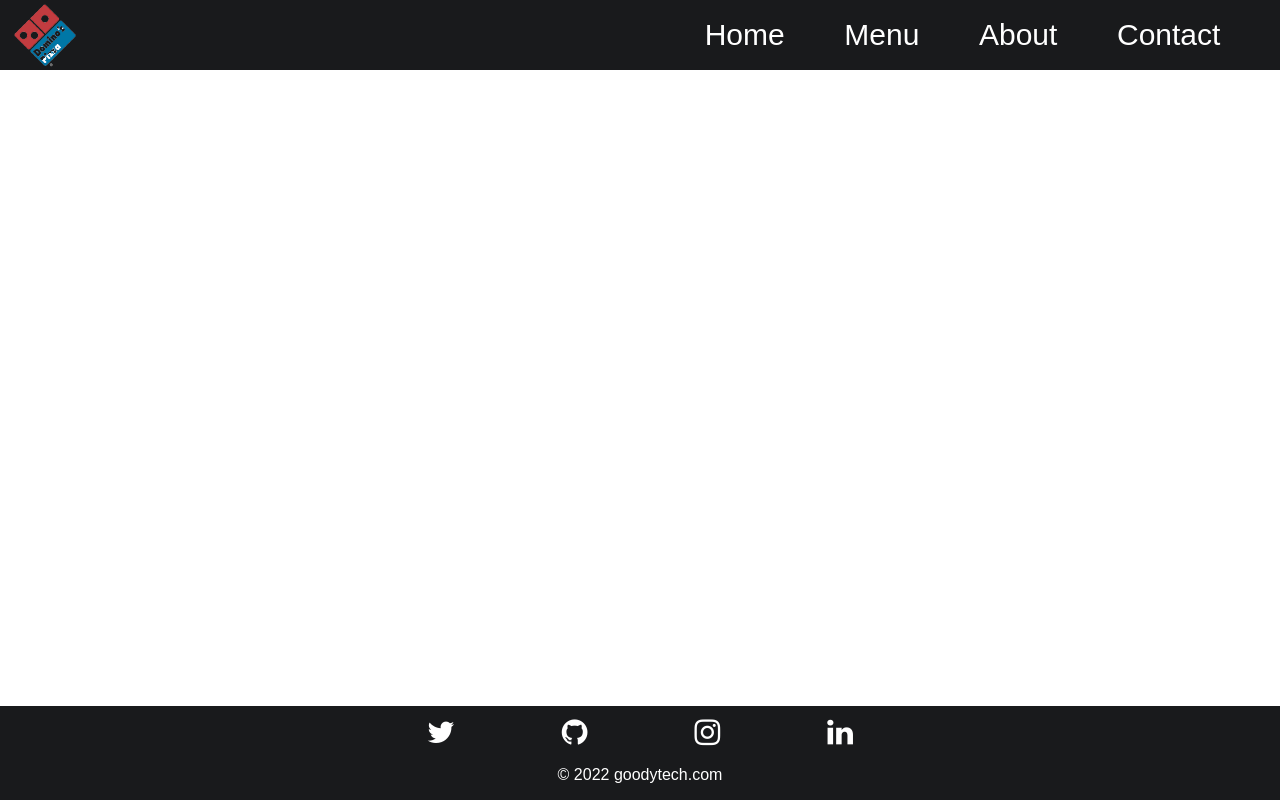
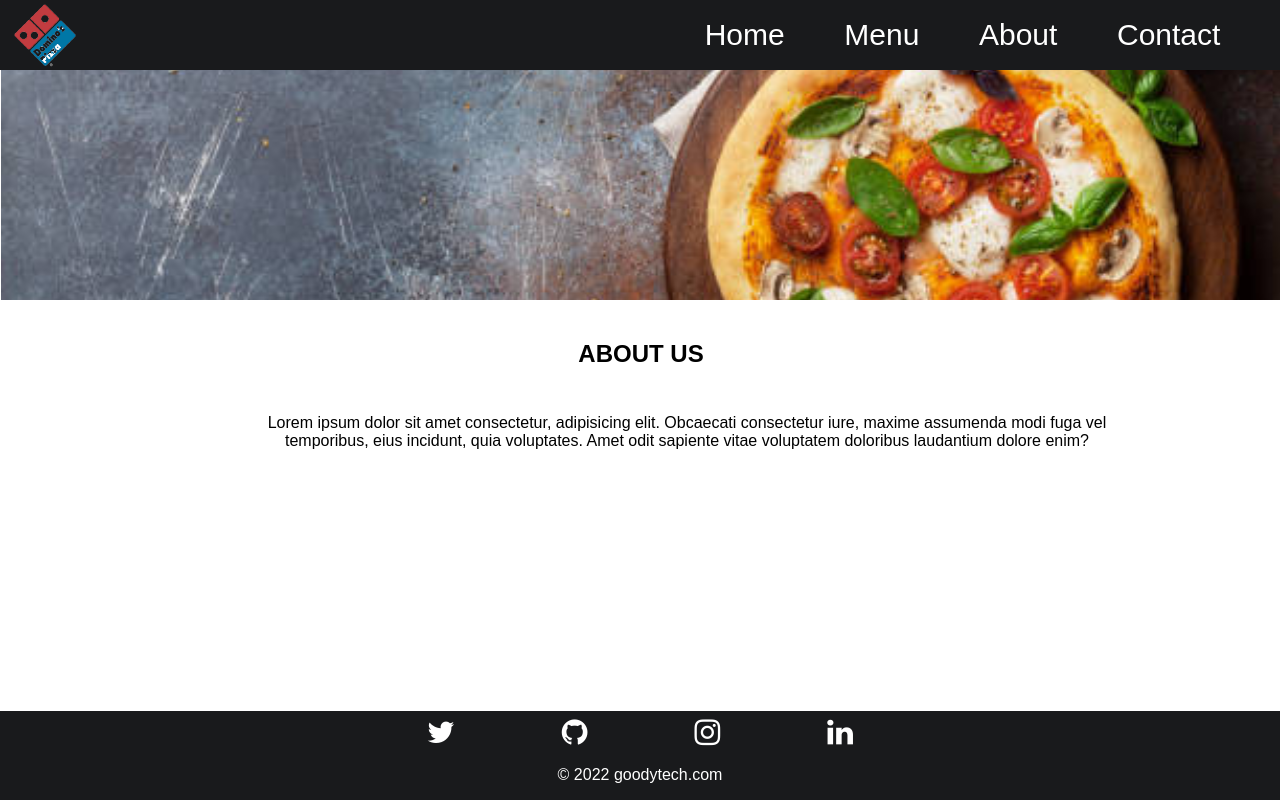
Before and after one commit to goodylove/Pizza, a React (Create React App) app: page /About in a window 1280 px wide. Built offline with nearby package versions, Linux system fonts and the light colour scheme.

Commit message:
add contact page

```diff
--- a/src/App.js
+++ b/src/App.js
@@ -1,9 +1,10 @@
 import "./App.css";
+import { BrowserRouter as Router, Routes, Route } from "react-router-dom";
 import NavBar from "./Components/NavBar";
-import { BrowserRouter as Router, Routes, Route } from "react-router-dom";
 import Home from "./pages/Home";
+import Menu from "./pages/Menu";
+import About from "./pages/About";
 import Footer from "./Components/Footer";
-import Menu from "./pages/Menu";
 
 function App() {
   return (
@@ -11,8 +12,9 @@ function App() {
       <Router>
         <NavBar />
         <Routes>
-          <Route path="/Home" element={<Home />} />
+          <Route path="/" exact element={<Home />} />
           <Route path="/Menu" element={<Menu />} />
+          <Route path="/About" element={<About />} />
         </Routes>
         <Footer />
       </Router>
--- a/src/Components/MenuList.jsx
+++ b/src/Components/MenuList.jsx
@@ -1,17 +1,8 @@
 import React from "react";
-// import { MenuItems } from "../Helper/MenuItems";
 
 function MenuList({ image, price, name }) {
   return (
-    <div
-      className="menu-item"
-      // style={{
-      //   backgroundImage: `url(${image})`,
-      //   backgroundPosition: "center",
-      //   backgroundSize: "contain",
-      //   backgroundRepeat: "no-repeat",
-      // }}
-    >
+    <div className="menu-item">
       <div>
         <img src={image} alt="imgae" />
       </div>
--- /dev/null
+++ b/src/Style/About.css
@@ -0,0 +1,32 @@
+.about{
+        width: 100%;
+        height: 100%;
+        display: flex;
+        justify-content: center;
+        align-items: center;
+        flex-direction: column;
+        /* margin-bottom:20px; */
+        padding: 0px 1px;
+
+}
+
+.about-us{
+    display: flex;
+    justify-content: center;
+    align-items: center;
+    padding: 10px;
+    margin: 10px;
+    flex-direction: column;
+    height: inherit;
+}
+
+
+.about-us  p {
+    display: flex;
+    justify-content: center;
+    align-items: center;
+    width: 70%;
+    text-align:center;
+    padding: 10px 4px;
+    transform: translateX(46px);
+}
--- a/src/Style/Footer.css
+++ b/src/Style/Footer.css
@@ -18,7 +18,7 @@
     justify-content: space-evenly;
     align-items: center;
     cursor: pointer;
-    padding-top: 10px;
+    padding-top: 5px;
 
 }
 .socialMedia span{
--- a/src/Style/Menu.css
+++ b/src/Style/Menu.css
@@ -1,36 +1,77 @@
-.menu{
+.menu {
   width: 100%;
-    height: auto;
+  height: 100%;
   display: flex;
   justify-content: center;
   align-items: center;
   flex-direction: column;
+  margin: 40px 0;
+  padding: 30px 0;
 }
-.MenuList{
-    height: 90vh;
-    width: 70%;
+.MenuList {
+  height: auto;
+  width: 86%;
   display: grid;
   grid-template-columns: 1fr 1fr 1fr;
   place-items: center;
+  margin: 0;
 }
-.menu-item{
+.menu-item {
   display: flex;
-    justify-content: start;
+  justify-content: flex-start;
   align-items: center;
   flex-direction: column;
   width: 150px;
   height: 150px;
   border-radius: 6px;
-    background-color:#fff;
-    box-shadow: 2px 2px 2px gray ;
+  background-color: #fff;
+  box-shadow: 2px 2px 2px gray;
+  margin: 20px;
+  text-align: start;
+  font-size: 1.1rem;
+  font-weight: 600;
+  margin: 20px 0;
+}
+.menuTitle{
+   font-size: 29px;
+   font-weight: 500;
+   margin: 20px 0;
+
+}
+img {
+  width: 150px;
+  height: 100px;
+  border-radius: 7px;
+}
+@media screen and (max-width: 550px) {
+  .MenuList {
+    display: grid;
+    grid-template-columns: auto auto;
+  }
+}
+@media screen and (max-width: 400px) {
+  .MenuList {
+    display: grid;
+    grid-template-columns: auto;
+  }
+  .menu-item {
+    display: flex;
+    justify-content: flex-start;
+    align-items: center;
+    flex-direction: column;
+    width: 200px;
+    height: 150px;
+    border-radius: 6px;
+    background-color: #fff;
+    box-shadow: 2px 2px 2px gray;
     margin: 20px;
     text-align: start;
     font-size: 1.1rem;
     font-weight: 600;
   }
-img{
-    width: 150px;
+  img {
+    width: 200px;
     height: 100px;
     border-radius: 7px;
-
   }
+}
--- a/src/Style/NavBar.css
+++ b/src/Style/NavBar.css
@@ -4,6 +4,7 @@
     justify-content: space-between;
     align-items: center;
     /* height: 100%; */
+    margin-bottom: 20px;
     width: 100%;
     position: fixed;
     top: 0;
--- a/src/pages/About.js
+++ b/src/pages/About.js
@@ -1,6 +1,35 @@
 import React from "react";
+import AboutImg from "../assets/1.jpg";
+import "../Style/About.css";
+
 function About() {
-  return <div></div>;
+  return (
+    <div className="about">
+      <div
+        className="holder"
+        style={{
+          backgroundImage: `url(${AboutImg})`,
+          backgroundPosition: "center",
+          backgroundSize: "cover",
+          backgroundRepeat: "no-repeat",
+          width: "100%",
+          height: "300px",
+          display: "flex",
+          justifyContent: "center",
+          // alignItems: "center",
+        }}
+      ></div>
+      <div className="about-us">
+        <h2> ABOUT US</h2>
+        <p>
+          Lorem ipsum dolor sit amet consectetur, adipisicing elit. Obcaecati
+          consectetur iure, maxime assumenda modi fuga vel temporibus, eius
+          incidunt, quia voluptates. Amet odit sapiente vitae voluptatem
+          doloribus laudantium dolore enim?
+        </p>
+      </div>
+    </div>
+  );
 }
 
 export default About;
--- a/src/pages/Home.js
+++ b/src/pages/Home.js
@@ -1,6 +1,6 @@
 import React from "react";
 import { Link } from "react-router-dom";
-import Menu from "./Menu";
+
 import BannerImg from "../assets/1.jpg";
 import "../Style/Home.css";
 
@@ -15,8 +15,8 @@ function Home() {
       <div className="home-container">
         <h1>Goody's Pizzeria</h1>
         <p>pizza to fit any taste</p>
-        <Link to={Menu}>
-          <button>ODER NOW</button>
+        <Link to="/Menu">
+          <button>ORDER NOW</button>
         </Link>
       </div>
     </div>
--- a/src/pages/Menu.js
+++ b/src/pages/Menu.js
@@ -6,7 +6,7 @@ import "../Style/Menu.css";
 function Menu() {
   return (
     <div className="menu">
-      <h2 className="menuTitle">OUR MENU</h2>
+      <span className="menuTitle">OUR MENU</span>
       <div className="MenuList">
         {MenuItems.map((MenuItem, key) => {
           return (
```
Also changed, not shown: src/Components/NavBar.jsx (+0 -10 lines). Lines whose indentation alone changed are shown as unchanged.
